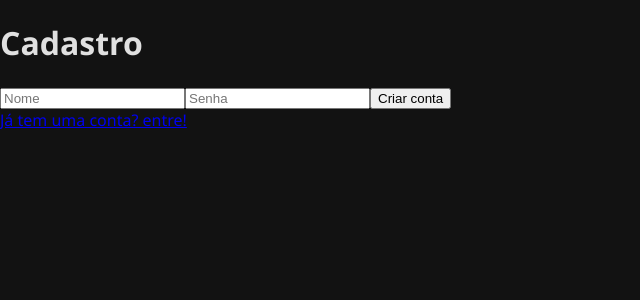
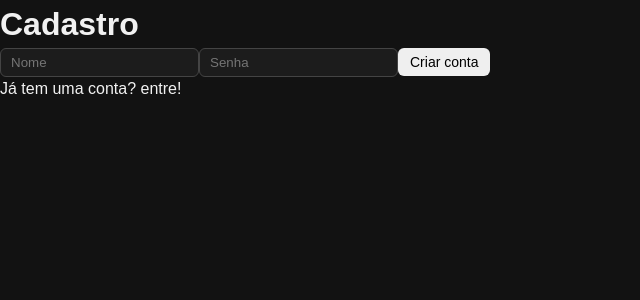
Before and after one commit to MatheusLima505/Linux-Access-Node, a React (Vite) app: page /cadastro in a window 1280 px wide. Shown: the top 300 px of the page, without its empty margins (0-640 px from the left). Built offline with nearby package versions, Linux system fonts and the light colour scheme.

Commit message:
Update App.css

```diff
--- a/src/App.css
+++ b/src/App.css
@@ -1,8 +1,48 @@
-body {
+/* Reset básico */
+* {
   margin: 0;
   padding: 0;
-  background: #121212;
-  color: #e0e0e0;
-  min-height: 100vh;
-  font-family: 'Segoe UI', sans-serif;
+  box-sizing: border-box;
 }
+
+/* Fonte e fundo geral */
+body {
+  font-family: 'Arial', sans-serif;
+  background-color: #121212;
+  color: #f1f1f1;
+  line-height: 1.5;
+}
+
+/* Links globais */
+a {
+  text-decoration: none;
+  color: inherit;
+}
+
+/* Botões globais */
+button {
+  cursor: pointer;
+  border: none;
+  border-radius: 6px;
+  padding: 6px 12px;
+  font-size: 14px;
+  transition: background 0.2s ease-in-out;
+}
+
+button:hover {
+  opacity: 0.9;
+}
+
+/* Inputs globais */
+input {
+  padding: 6px 10px;
+  border-radius: 6px;
+  border: 1px solid #444;
+  background-color: #1c1c1c;
+  color: #f1f1f1;
+  outline: none;
+}
+
+input:focus {
+  border-color: #3a82f7;
+}
```
